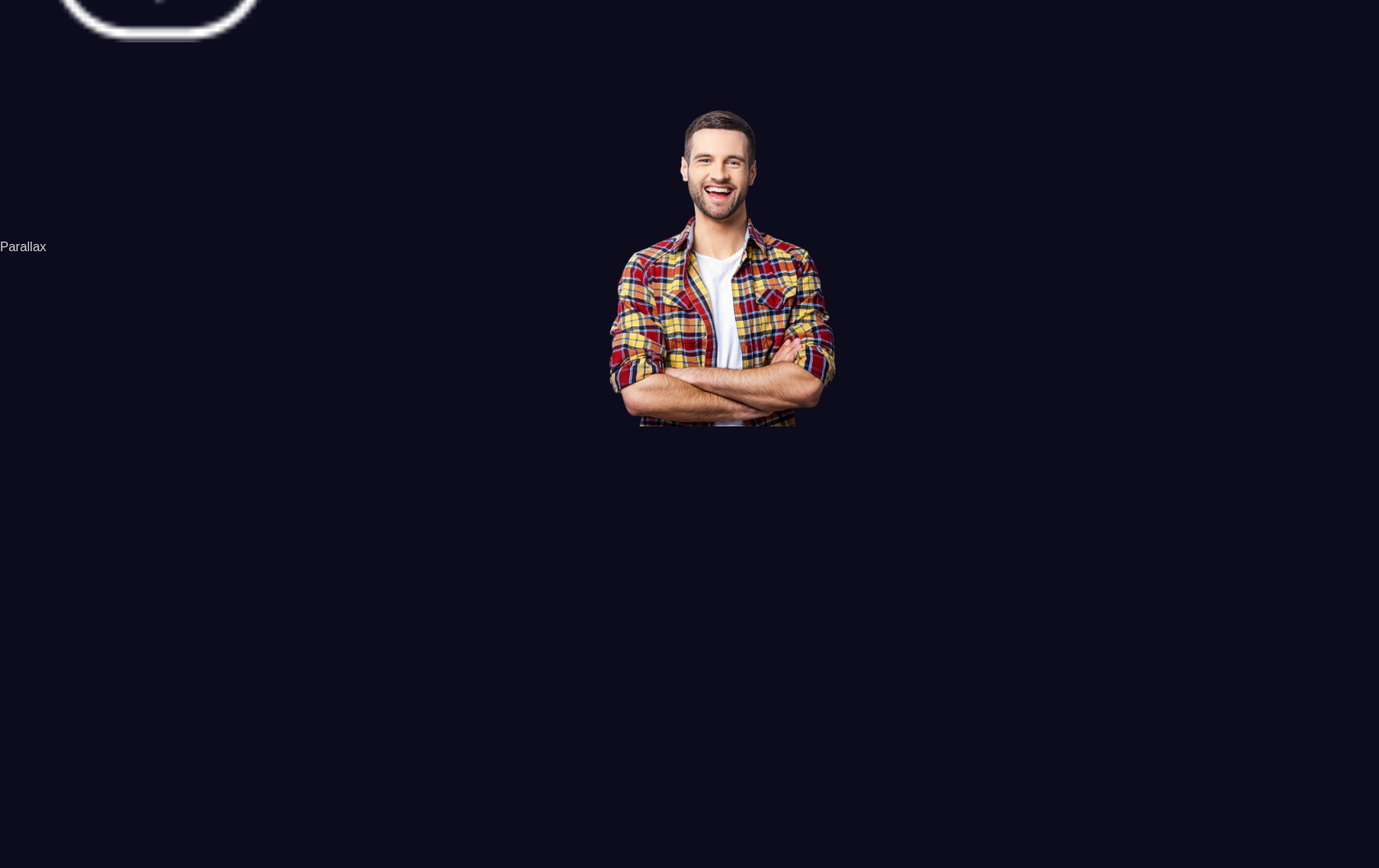
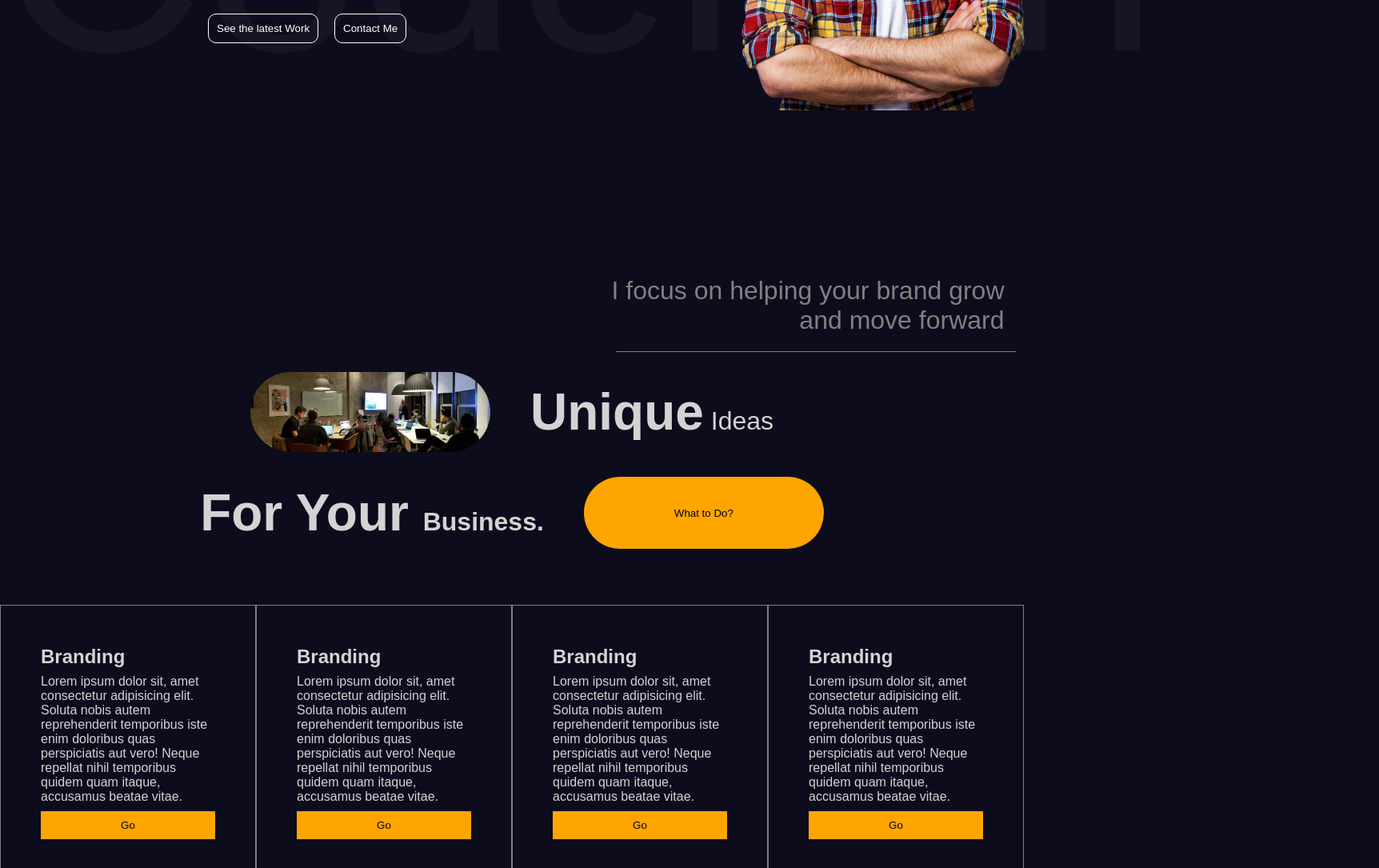
Before and after one commit to Sanket-Ghogare/Animated_Portfolio, a React (Vite) app: page / in a window 1280 px wide. Shown: the part 500-1585 px from the top of the page at 80% size, 1724 px wide, since content can reach past the window. Built offline with nearby package versions, Linux system fonts and the light colour scheme.

Commit message:
Final_sam

```diff
--- a/src/App.jsx
+++ b/src/App.jsx
@@ -5,6 +5,7 @@ import Navbar from './componenets/Navbar/Navbar';
 import Contact from './componenets/Navbar/Contact';
 import Test from './componenets/Navbar/Test';
 import Sidebar from './componenets/Navbar/sidebar/Sidebar';
+import Services from './componenets/Services';
 const App = () =>{
 return (
 <>
@@ -15,18 +16,26 @@ return (
     </section>
 
 <Sidebar/>
-    <section id= 'Services'>Parallax</section>
-    <section ></section>
-    <section id='Portfolio' >port1</section>
-    <section className='section'>
-       <Test/>
+    {/* <section id= 'Services'>Parallax</section> */}
+    <section id ='Services'>
+<Services/>
     </section>
-    <section id='Contact'>
-    <Contact/>
+     <section id='Portfolio' >port1</section>
 
+
+{/*
+     <section id ='Test'>
+<Test/>
+    </section>  */}
+
+<section id ='Contact'>
+<Contact/>
     </section>
 
-    {/* <Test/> */}
+
+    <section id = 'About'>
+       About
+    </section>
   </div>
     </>
 )
--- a/src/componenets/Navbar/hero/Heros.jsx
+++ b/src/componenets/Navbar/hero/Heros.jsx
@@ -1,23 +1,46 @@
 import "./heros.scss"
 
+// textvarients = {
+//   initial:{
+//     x:-500,
+//     opacity:0,
+
+//   },
+//   animate:{
+//     x: 0,
+//     opacity:1,
+//     transition:{
+//       duration: 1,
+//       staggerChildren: 0.1,
+//     },
+//   },
+
+// };
 const Heros = () => {
   return (
+   <>
     <div className="heros">
       <div className="wrapper">
-      <div className="textContainer">
-        <h2>Ghogare Sanket</h2>
-        <h1>Web Developer and UI Designer</h1>
-        <div className="buttons">
-          <button>See the Work</button>
-          <button>Contact Me</button>
+
+      </div>
+      <div className="slidingtext">
+        Coder an
         </div>
-        <img src="/scroll.png"/>
-      </div>
-      </div>
         <div className="imageContainers">
             <img src="/hero.png"/>
         </div>
     </div>
+    <div className="textContainer">
+    <h6>Ghogare Sanket</h6>
+        <h1>Web Developer<br/> and UI Designer</h1>
+
+        <div className="buttons">
+          <button className="btn">See the latest Work</button>
+          <button className="btn">Contact Me</button>
+        </div>
+
+      </div>
+    </>
   )
 }
 
--- a/src/componenets/Navbar/hero/heros.scss
+++ b/src/componenets/Navbar/hero/heros.scss
@@ -6,31 +6,72 @@
     // position: relative;
 
     .wrapper{
-        max-width: 1200px;
+        max-width: 120px;
         height: 100%;
         margin: auto;
     }
 
-    .textContainer{
-        height: 100%;
-        display:flex;
-        flex-direction: column;
-        justify-content: center;
-        gap: 20px;
-    }
+
 
     .imageContainers {
         height: 100%;
-        width: 80%;
+        // width: 80%;
         position:absolute;
-       margin-top: 80px;
-       margin-left: 700px;
+       margin-top: 120px;
+       margin-left: 850px;
     }
 
     img{
-        width: 400px;
-        height: 400px;
+        width: 500px;
+        height: 500px;
 
     }
 
+
 }
+
+.textContainer{
+    height: 100%;
+    display:flex;
+    flex-direction: column;
+    justify-content: center;
+    gap: 30px;
+    margin-right: 10px;
+    margin-left: 240px;
+    margin-top: 20px;
+    // background-color:red;
+   font-size: xx-large;
+
+   .buttons{
+    display: flex;
+    // justify-content: space-between;
+    margin: 20px;
+    gap: 20px;
+
+   .btn{
+    padding: 10px;
+    border: 1px solid white;
+    background-color: transparent;
+    border-radius: 10px;
+    color: white;
+    cursor: pointer;
+    font-weight: 300;
+
+   }
+
+
+
+    }
+
+
+}
+
+.slidingtext{
+    position: absolute;
+    margin-right: 10px;
+    font-size: 22rem;
+    // bottom: 120px;
+    margin-top: 220px;
+    white-space: nowrap;
+    color: #ffffff09;
+}
--- /dev/null
+++ b/src/componenets/Services.jsx
@@ -0,0 +1,85 @@
+import React,{useRef} from 'react'
+import "./services.scss"
+import {motion ,useInView} from "framer-motion";
+
+const variants={
+   inital:{
+      x:-500,
+      // y:100,
+      opacity:0,
+   },
+   animate:{
+      x:0,
+      opacity:1,
+      // y:0,
+      transition:{
+        duration:0.5,
+      //   duration:1,
+      //   staggerChilen:0.1,
+      ease: "easeInOut",
+
+      },
+   },
+};
+const Services = () => {
+   const ref=useRef();
+
+   const isInView=useInView(ref , {margin: "-100px"});
+  return (
+    <motion.div className='services' variants={variants} initial="inital" ref={ref} animate={"animate"}>
+     <motion.div className="textContainer" variants={variants}>
+        <p>
+            I focus on helping your brand grow <br/> and move forward
+        </p>
+        <hr/>
+     </motion.div>
+
+     <motion.div className="titleContainer" variants={variants}>
+        <div className="title">
+        <img src="/people.png"alt=''/>
+        <p><motion.b whileHover={{color:"orange"}}>Unique</motion.b>  Ideas</p>
+     </div>
+     <div className="title">
+        <p><motion.b whileHover={{color:"orange"}}>For Your </motion.b><strong>Business.</strong></p>
+        <button>What to Do?</button>
+     </div>
+
+</motion.div>
+     <motion.div className="listContainer" variants={variants}>
+        <motion.div className="box"  whileHover={{ background: "lightgray", color: "black" }}>
+           <h2>
+            Branding
+           </h2>
+           <p>Lorem ipsum dolor sit, amet consectetur adipisicing elit. Soluta nobis autem reprehenderit temporibus iste enim doloribus quas perspiciatis aut vero! Neque repellat nihil temporibus quidem quam itaque, accusamus beatae vitae.</p>
+           <button>Go</button>
+        </motion.div>
+
+        <motion.div className="box"  whileHover={{ background: "lightgray", color: "black" }}>
+           <h2>
+            Branding
+           </h2>
+           <p>Lorem ipsum dolor sit, amet consectetur adipisicing elit. Soluta nobis autem reprehenderit temporibus iste enim doloribus quas perspiciatis aut vero! Neque repellat nihil temporibus quidem quam itaque, accusamus beatae vitae.</p>
+           <button>Go</button>
+        </motion.div>
+
+        <motion.div className="box"  whileHover={{ background: "lightgray", color: "black"} }>
+           <h2>
+            Branding
+           </h2>
+           <p>Lorem ipsum dolor sit, amet consectetur adipisicing elit. Soluta nobis autem reprehenderit temporibus iste enim doloribus quas perspiciatis aut vero! Neque repellat nihil temporibus quidem quam itaque, accusamus beatae vitae.</p>
+           <button>Go</button>
+        </motion.div>
+
+         <motion.div className="box"  whileHover={{ background: "lightgray", color: "black" }}>
+           <h2>
+            Branding
+           </h2>
+           <p>Lorem ipsum dolor sit, amet consectetur adipisicing elit. Soluta nobis autem reprehenderit temporibus iste enim doloribus quas perspiciatis aut vero! Neque repellat nihil temporibus quidem quam itaque, accusamus beatae vitae.</p>
+           <button>Go</button>
+        </motion.div>
+     </motion.div>
+    </motion.div>
+  )
+}
+
+export default Services
--- /dev/null
+++ b/src/componenets/Services.scss
@@ -0,0 +1,111 @@
+.services{
+    background-color: linear-gradient(180deg , #0c0c1d, #111132);
+    height: 100%;
+    display:flex;
+    flex-direction: column;
+    justify-content:space-between;
+
+ .textContainer{
+ flex: 1;
+ align-self: flex-end;
+ display: flex;
+ align-items: center;
+ gap: 20px;
+ // width: 100%;
+
+ p{
+     font-weight: 200;
+     font-style: 20px;
+     color:gray;
+     text-align: right;
+     margin: 0;
+ }
+ hr{
+ //  flex:1;
+
+  width:500px;
+  border: none;
+  border-top: 0.5px solid gray;
+  margin-left: 20px;
+
+ }
+ }
+
+
+ .titleContainer{
+     flex: 2;
+     display: flex;
+     flex-direction: column;
+     align-items: center;
+     .title{
+         display:flex;
+         align-items: center;
+         gap: 50px;
+
+         img{
+            width:300px;
+            height: 100px;
+            border-radius:50px ;
+            object-fit: cover;
+
+
+         }
+         // h1{
+         //     font-style:100px;
+         //     font-weight: 100px;
+         //     font-size: 250%;
+
+         //     b{
+         //         font-size: 250%;
+         //     }
+         // }
+         p{
+             font-style:100px;
+              font-weight: 100px;
+             font-size: 200%;
+             b{
+                      font-size: 200%;
+                }
+         }
+
+
+         button{
+             width: 300px;
+             height: 90px;
+             border-radius: 50px;
+             background-color: orange;
+             border: none;
+             font-style: 24px;
+             cursor: pointer;
+             margin-bottom: 4%;
+             margin-top: 4%;
+         }
+     }
+
+ }
+ .listContainer{
+     flex:2;
+     display: flex;
+     max-width: 1366px;
+     margin: auto;
+
+     .box{
+         padding: 50px;
+         border: 0.5px solid gray;
+         display: flex;
+        flex-direction: column;
+        justify-content: space-between;
+
+     }
+     button{
+         padding: 10px;
+         background-color: orange;
+         border: none;
+         cursor: pointer;
+          margin-top: 4%;
+     }
+     h2{
+         margin-bottom: 4%;
+     }
+ }
+ }
```
Also changed, not shown: public/people.png (added).
